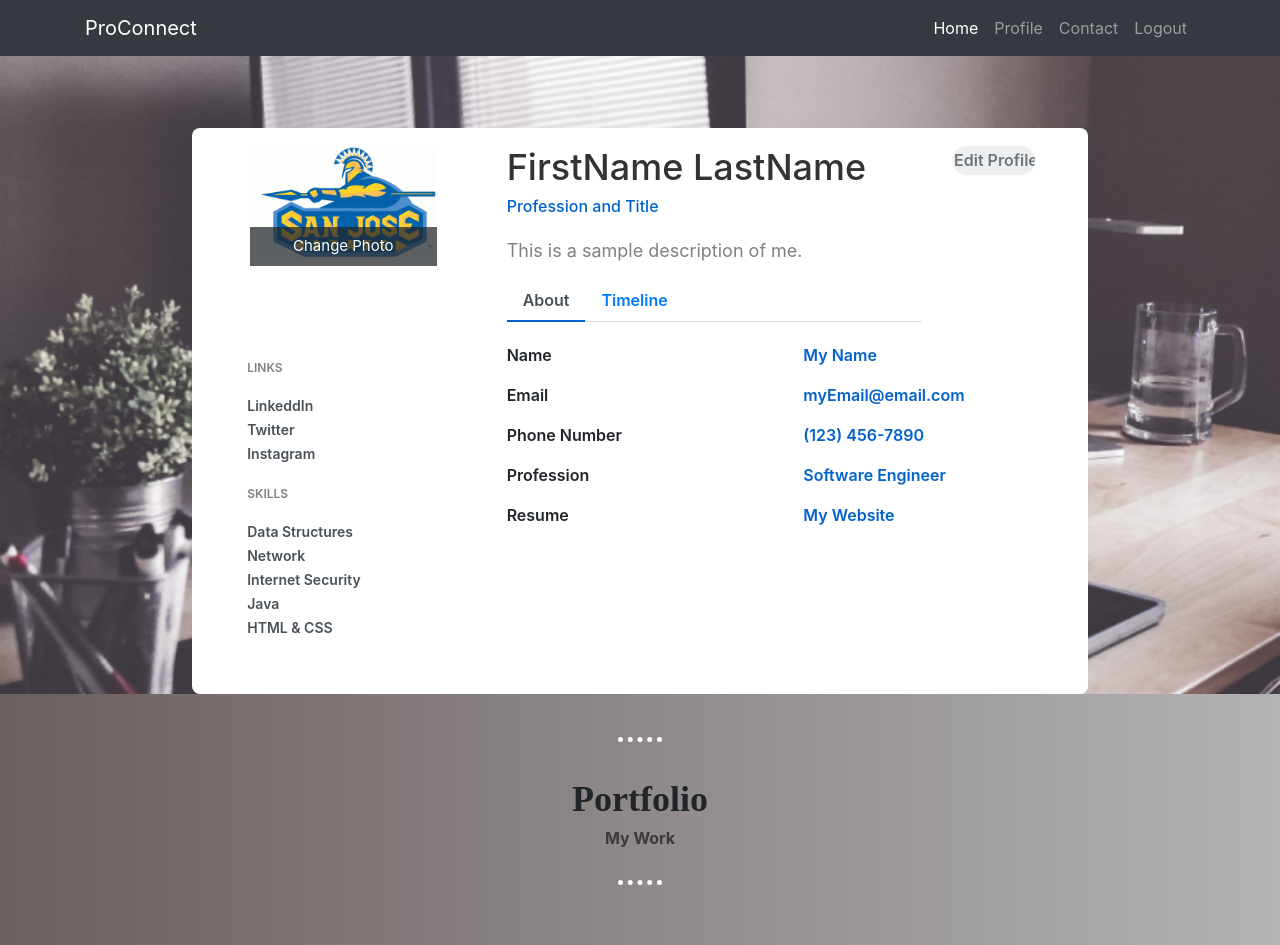
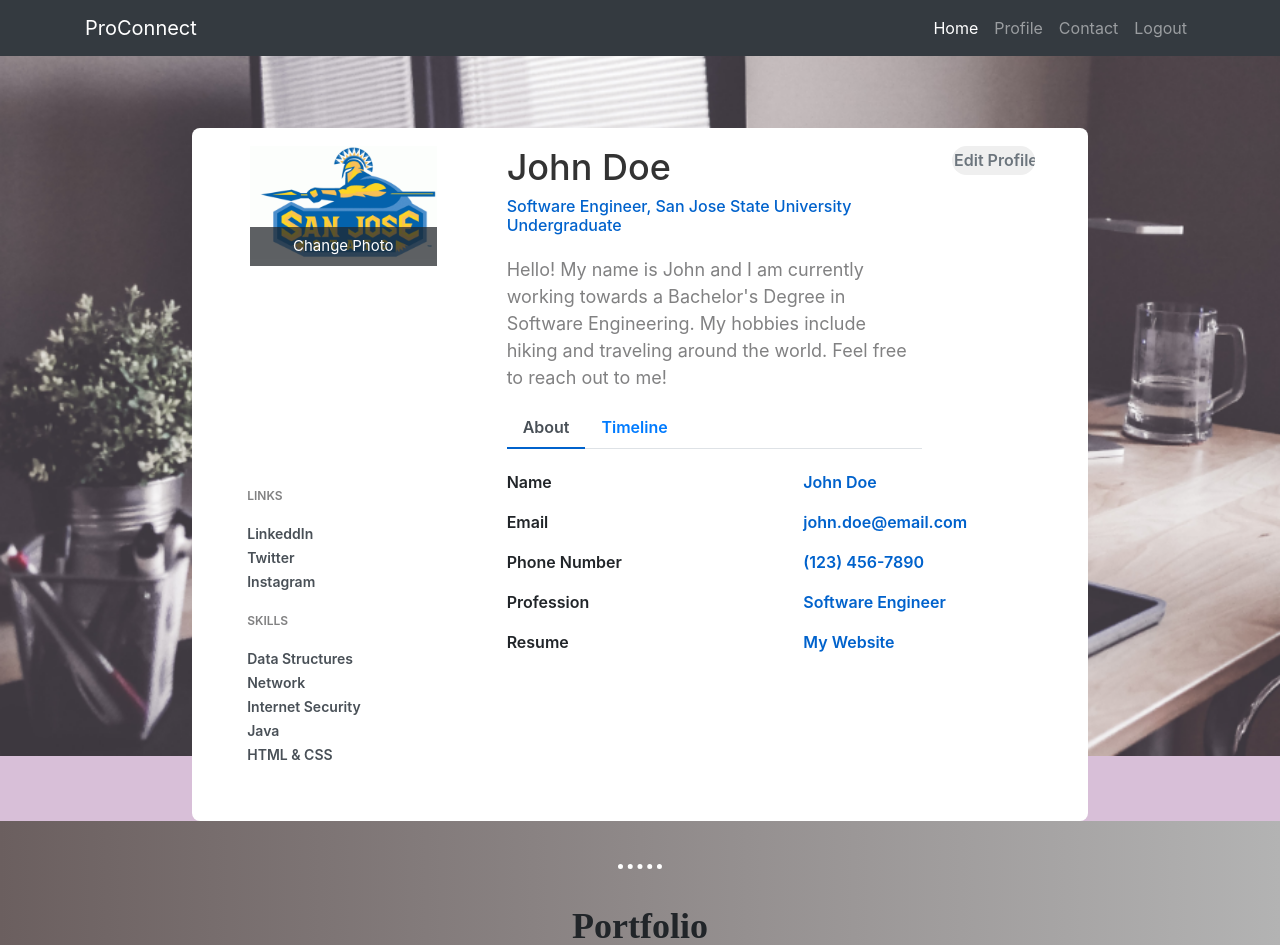
Before and after one commit to phamkevinT/ProConnect, a Node server app: page /profile in a window 1280 px wide. Shown: the top 945 px of the page. Run offline with Node 20, Linux system fonts and the light colour scheme; some libraries are stand-ins or nearby versions.

Commit message:
Edited the  profile information to show example

```diff
--- a/views/profile.ejs
+++ b/views/profile.ejs
@@ -47,7 +47,7 @@
                     </li>
                     <li class="nav-item">
                         <a class="nav-link" href="/">Logout</a>
-                      </li>
+                    </li>
                 </ul>
             </div>
         </div>
@@ -78,12 +78,18 @@
                         <div class="col-md-6">
                             <div class="profile-head">
                                 <h5>
-                                    FirstName LastName
+                                    John Doe
                                 </h5>
                                 <h6>
-                                    Profession and Title
+                                    Software Engineer, San Jose State University Undergraduate
                                 </h6>
-                                <p class="proile-description"><span>This is a sample description of me.</span></p>
+                                <p class="proile-description"><span>
+                                        Hello! My name is John and I am currently working towards a Bachelor's Degree in
+                                        Software Engineering.
+                                        My hobbies include hiking and traveling around the world.
+                                        Feel free to reach out to me!
+
+                                    </span></p>
                                 <ul class="nav nav-tabs" id="myTab" role="tablist">
                                     <li class="nav-item">
                                         <a class="nav-link active" id="home-tab" data-toggle="tab" href="#home"
@@ -132,7 +138,7 @@
                                             <label>Name</label>
                                         </div>
                                         <div class="col-md-6">
-                                            <p>My Name</p>
+                                            <p>John Doe</p>
                                         </div>
                                     </div>
                                     <div class="row">
@@ -140,7 +146,7 @@
                                             <label>Email</label>
                                         </div>
                                         <div class="col-md-6">
-                                            <p>myEmail@email.com</p>
+                                            <p>john.doe@email.com</p>
                                         </div>
                                     </div>
                                     <div class="row">
@@ -176,15 +182,7 @@
                                             <label>Experience</label>
                                         </div>
                                         <div class="col-md-6">
-                                            <p>Expert</p>
-                                        </div>
-                                    </div>
-                                    <div class="row">
-                                        <div class="col-md-6">
-                                            <label>Hourly Rate</label>
-                                        </div>
-                                        <div class="col-md-6">
-                                            <p>10$/hr</p>
+                                            <p>Entry Level</p>
                                         </div>
                                     </div>
                                     <div class="row">
```
